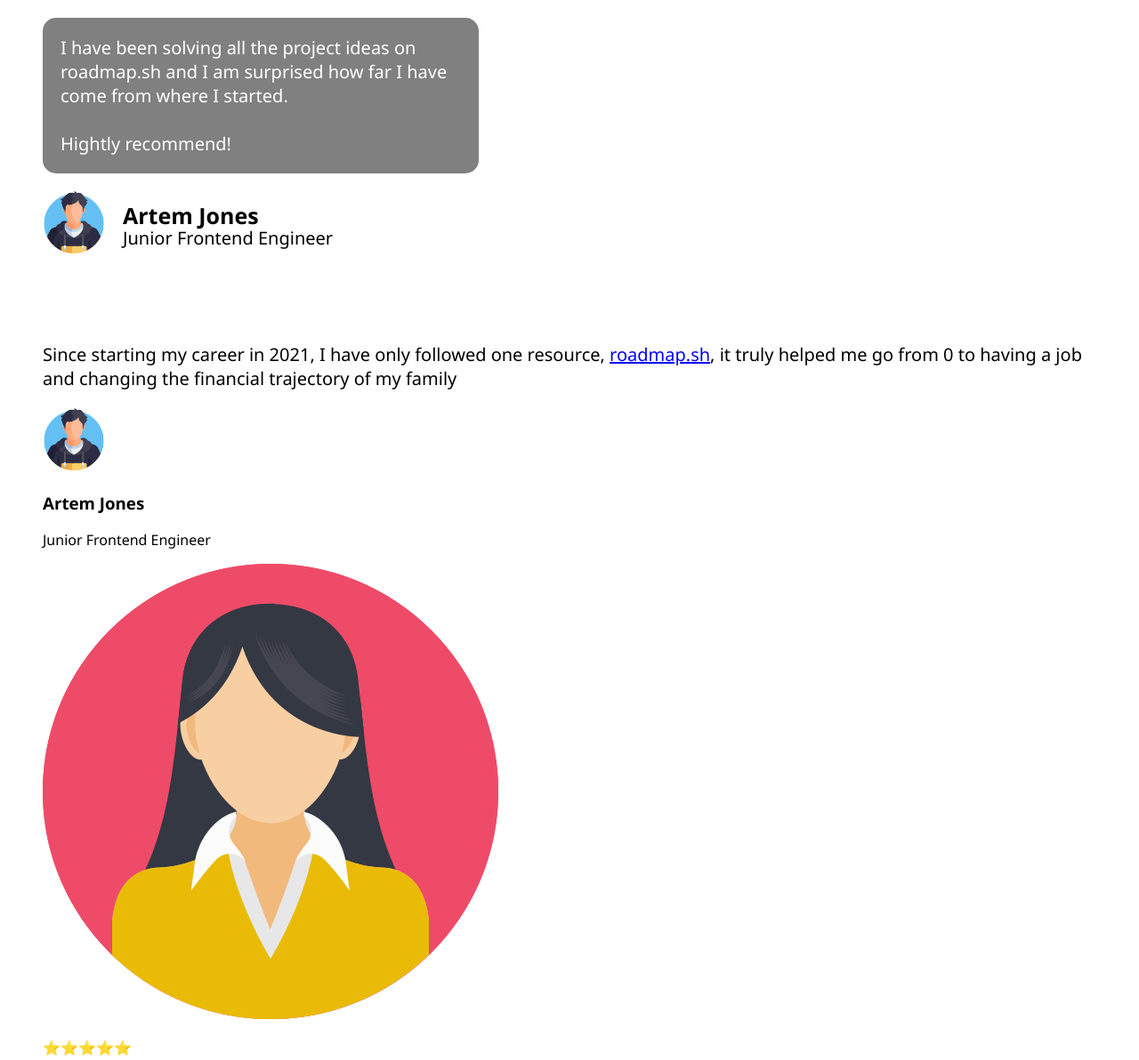
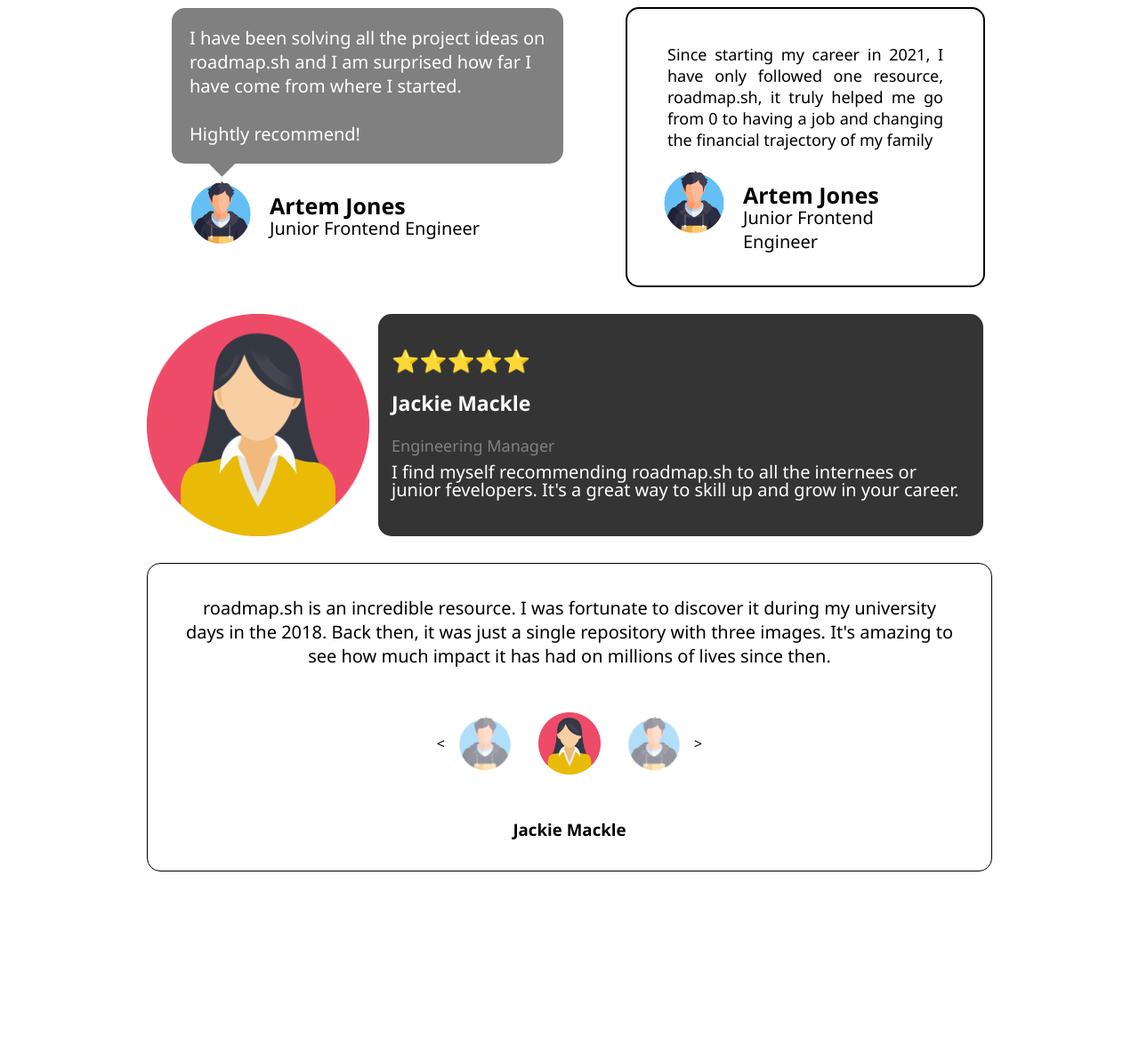
Before and after one commit to MilaPalchenko/roadmap-front, a plain HTML site: page 05-testemonial-cards/index.html in a window 1280 px wide. Shown: the top 1192 px of the page at 89% size. After the commit the page ends 988 px from the top, so only its background shows below. Drawn offline with Linux system fonts and the light colour scheme.

Commit message:
proper layout ig

```diff
--- a/05-testemonial-cards/index.html
+++ b/05-testemonial-cards/index.html
@@ -17,6 +17,7 @@
                     surprised how far I have come from where I started.<br><br>
                     Hightly recommend!
                 </p>
+                <div class="quote-bubble"></div>
                 <div class="person-info">
                     <img src="/images/boy.png" alt="boy-image" class="small-qt-image">
                     <h3>Artem Jones</h3>
@@ -33,18 +34,20 @@
                     changing
                     the financial trajectory of my family
                 </p>
-                <img src="/images/boy.png" alt="boy-image" class="small-qt-image">
-                <h3>Artem Jones</h3>
-                <p>Junior Frontend Engineer</p>
+                <div class="person-info">
+                    <img src="/images/boy.png" alt="boy-image" class="small-qt-image">
+                    <h3>Artem Jones</h3>
+                    <p>Junior Frontend Engineer</p>
+                </div>
             </blockquote>
         </div>
 
         <div class="testemonial-three">
+            <img src="/images/woman.png" alt="girl-image" class="big-qt-image">
             <blockquote class="">
-                <img src="/images/woman.png" alt="boy-image" class="big-qt-image">
-                <p>⭐️⭐️⭐️⭐️⭐️</p>
+                <p class="rating">⭐️⭐️⭐️⭐️⭐️</p>
                 <h3>Jackie Mackle</h3>
-                <p>Engineering Manager</p>
+                <p class="job-title">Engineering Manager</p>
                 <p class="quote">
                     I find myself recommending <a href="https://roadmap.sh">roadmap.sh</a> to all the internees or
                     junior fevelopers. It's a great way to skill up and grow in your career.
@@ -62,9 +65,9 @@
 
                 <div class="images-wrapper">
                     <p> < </p>
-                    <img src="/images/boy.png" alt="boy-image" class="small-qt-image">
+                    <img src="/images/boy.png" alt="boy-image" class="small-qt-image secondary-image">
                     <img src="/images/woman.png" alt="woman-image" class="small-qt-image">
-                    <img src="/images/boy.png" alt="boy-image" class="small-qt-image">
+                    <img src="/images/boy.png" alt="boy-image" class="small-qt-image secondary-image">
                     <p> > </p>
                 </div>
                 <h3>Jackie Mackle</h3>
--- a/05-testemonial-cards/styles/styles.scss
+++ b/05-testemonial-cards/styles/styles.scss
@@ -1,5 +1,5 @@
 html {
-    font-family: 'Segoe UI', Tahoma, Geneva, Verdana, sans-serif;
+    font-family: "Segoe UI", Tahoma, Geneva, Verdana, sans-serif;
 }
 
 .quote {
@@ -11,25 +11,97 @@ html {
     width: 70px;
 }
 
+.wrapper {
+    margin: 0 auto;
+
+    display: flex;
+    flex-wrap: wrap;
+
+    justify-content: center;
+}
+
+a {
+    color: white;
+    text-decoration: none;
+}
 
 .testemonial-one {
+    display: flex;
+
+    height: 300px;
+    width: 550px;
+
+    margin-top: -35px;
+    margin-left: -20px;
+
     .quote {
         background-color: grey;
         border-radius: 15px;
         color: white;
         padding: 20px;
-        width: 450px;
+        width: 400px;
+    }
 
-        a {
-            color: white;
-            text-decoration: none;
-        }
+    .quote-bubble {
+        position: relative;
+        top: -50px;
+        left: 45px;
+
+        background-color: grey;
+        height: 40px;
+        rotate: 45deg;
+        width: 30px;
+        z-index: -1;
     }
 
     .person-info {
         display: grid;
         grid-template-columns: 90px 250px;
         grid-template-rows: 40px 110px;
+        margin-top: -40px;
+        margin-left: 20px;
+
+        h3 {
+            grid-column-start: 2;
+
+            font-size: 25px;
+            margin-top: 10px;
+        }
+        p {
+            grid-column-start: 2;
+
+            font-size: 20px;
+            margin-top: -1px;
+        }
+    }
+
+}
+
+.testemonial-two {
+    display: flex;
+    flex-direction: column;
+
+    align-items: center;
+    justify-content: center;
+
+    width: 400px;
+
+    border: 2px solid black;
+    border-radius: 15px;
+
+    .quote {
+        font-size: 18px;
+        padding: 5px;
+        text-align: justify;
+    }
+    a {
+        color: black;
+    }
+
+    .person-info {
+        display: grid;
+        grid-template-columns: 90px auto;
+        grid-template-rows: 40px auto;
 
         h3 {
             grid-column-start: 2;
@@ -45,3 +117,85 @@ html {
         }
     }
 }
+
+.testemonial-three {
+    display: flex;
+    flex-direction: row;
+
+    align-items: center;
+    margin: 20px;
+
+    blockquote {
+        display: flex;
+        flex-direction: column;
+
+        justify-content: center;
+
+        color: white;
+        margin: 10px;
+        padding: 0 15px;
+        height: 250px;
+        line-height: 20px;
+        width: 650px;
+
+        background-color: rgb(52, 52, 52);
+        border-radius: 15px;
+    }
+    .big-qt-image {
+        height: 250px;
+        width: 250px;
+    }
+    .rating {
+        font-size: 25px;
+    }
+    h3 {
+        font-size: 23px;
+    }
+    .job-title {
+        color: grey;
+        font-size: 18px;
+    }
+    p {
+        margin: 5px 0;
+    }
+}
+
+.testemonial-four {
+    display: flex;
+    flex-direction: column;
+    flex: 0 0 75%;
+
+    justify-content: center;
+
+    border: 1px solid black;
+    border-radius: 15px;
+    width: 600px;
+    .quote {
+        text-align: center;
+    }
+    a {
+        color: black;
+    }
+    h3 {
+        text-align: center;
+    }
+
+    .images-wrapper {
+        display: flex;
+        flex-direction: row;
+
+        align-items: center;
+        justify-content: center;
+
+        img {
+            margin: 15px 0;
+            padding: 15px;
+        }
+
+        .secondary-image {
+            height: 60px;
+            opacity: 0.5;
+            width: 60px;
+        }
+    }
+}
```
Also changed, not shown: 05-testemonial-cards/dist/styles.css, 1 other file.
